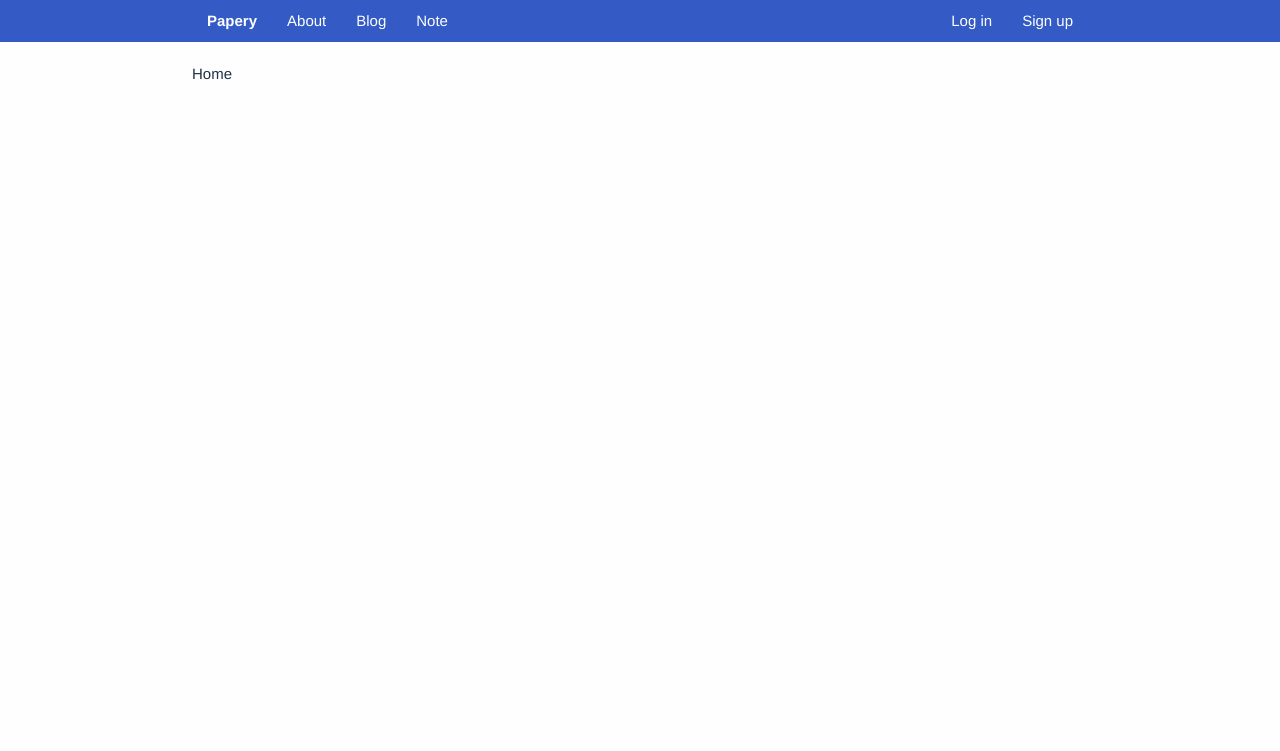
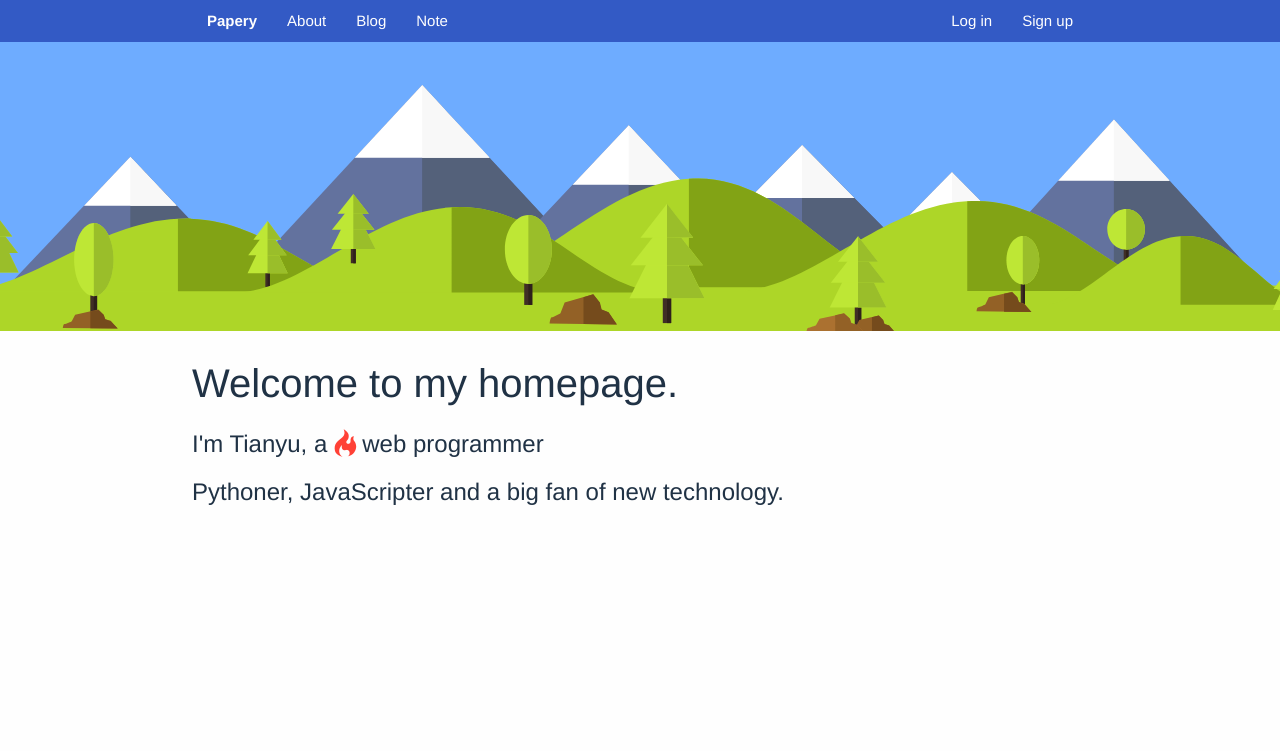
Before and after one commit to radonlab/papery, a Flask app: page / in a window 1280 px wide. Shown: the top 751 px of the page. Run offline with Flask 2, Linux system fonts and the light colour scheme; some libraries are stand-ins or nearby versions.

Commit message:
Added parallax to homepage

```diff
--- a/papery/templates/site/index.html
+++ b/papery/templates/site/index.html
@@ -1,7 +1,40 @@
 {% extends '_layout/main.html' %}
 {% block title %}Home{% endblock %}
+{% block headtag %}
+{{ super() }}
+<style>
+#landscape {
+  background: #6eacff;
+  margin-top: -2rem;
+  margin-bottom: 2rem;
+  overflow: hidden;
+}
+.layer {
+  top: 10% !important;
+  left: -5% !important;
+  width: 110%;
+  height: 110%;
+}
+</style>
+{% endblock %}
 {% block content %}
+<header id="landscape">
+  <div class="layer" data-depth="0.2">
+    <img src="{{ static('img/backland.svg') }}">
+  </div>
+  <div class="layer" data-depth="0.4">
+    <img src="{{ static('img/foreland.svg') }}">
+  </div>
+</header>
 <div class="container">
-Home
+  <h1>Welcome to my homepage.</h1>
+  <h3>I'm Tianyu, a <span class="octicon octicon-flame text-danger"></span> web programmer</h3>
+  <h3>Pythoner, JavaScripter and a big fan of new technology.</h3>
 </div>
 {% endblock %}
+{% block foottag %}
+{{ super() }}
+<script src="{{ cdn('jquery.parallax.min.js') }}"></script>
+<script>window.jQuery().parallax||document.write("<script src=\"{{ static('vendor/jquery.parallax.min.js') }}\"><\/script>")</script>
+<script>$('#landscape').parallax();</script>
+{% endblock %}
```
Also changed, not shown: papery/static/img/backland.svg (added), papery/static/img/foreland.svg (added).
